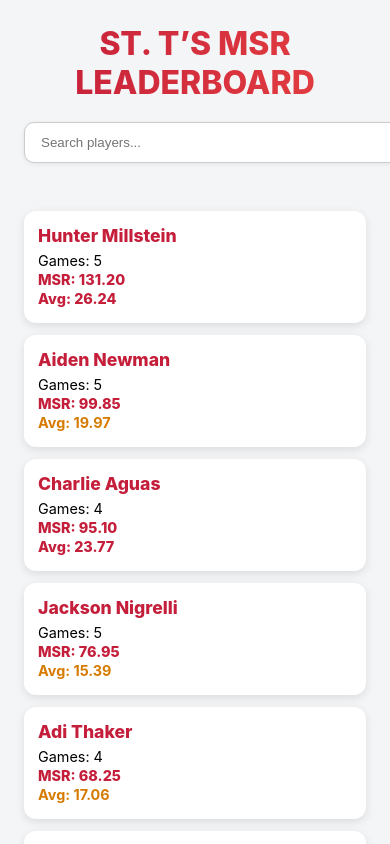
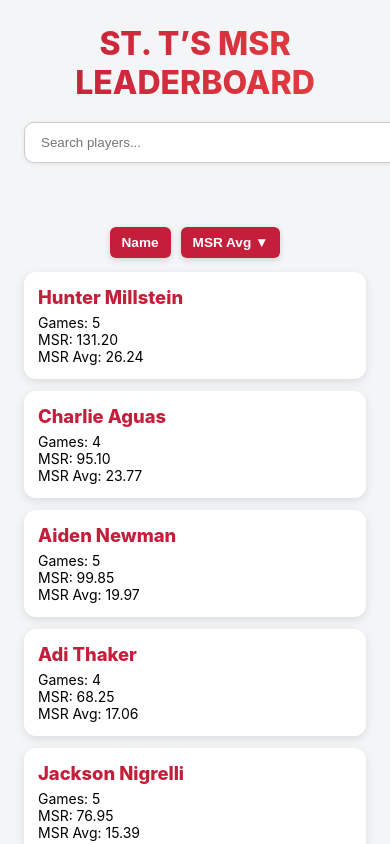
Before and after one commit to Jacksonthomas10/StTs-MSR-CYO-2025, a React (Create React App) app: page / in a window 390 px wide. Shown: the top 844 px of the page. Built offline with nearby package versions, Linux system fonts and the light colour scheme.

Commit message:
Updated UX, mobile mode, table display, and MSR ranking

```diff
--- a/src/App.css
+++ b/src/App.css
@@ -1,4 +1,6 @@
-/* GLOBAL LAYOUT */
+/* ---------------------------------------------------
+   GLOBAL LAYOUT
+--------------------------------------------------- */
 html, body {
   height: 100%;
 }
@@ -16,7 +18,9 @@ body {
   text-align: center;
 }
 
-/* HEADER */
+/* ---------------------------------------------------
+   HEADER
+--------------------------------------------------- */
 .app-header {
   font-size: 2rem;
   font-weight: 800;
@@ -27,7 +31,9 @@ body {
   text-transform: uppercase;
 }
 
-/* SEARCH BAR */
+/* ---------------------------------------------------
+   SEARCH BAR
+--------------------------------------------------- */
 .search-bar {
   max-width: 420px;
   width: 100%;
@@ -38,11 +44,14 @@ body {
   box-shadow: 0 1px 4px rgba(0,0,0,0.08);
 }
 
-/* TABLE CONTAINER */
+/* ---------------------------------------------------
+   TABLE CONTAINER
+--------------------------------------------------- */
 .table-container {
   overflow-x: auto;
   margin-bottom: 1.5rem;
   -webkit-overflow-scrolling: touch;
+  padding-bottom: 1rem;
 }
 
 .leaderboard-table {
@@ -55,7 +64,9 @@ body {
   box-shadow: 0 4px 14px rgba(0,0,0,0.08);
 }
 
-/* TABLE HEADER */
+/* ---------------------------------------------------
+   TABLE HEADER
+--------------------------------------------------- */
 .leaderboard-table th {
   background-color: #C41E3A;
   color: white;
@@ -65,13 +76,17 @@ body {
   cursor: pointer;
 }
 
-/* TABLE BODY */
+/* ---------------------------------------------------
+   TABLE BODY
+--------------------------------------------------- */
 .leaderboard-table td {
   padding: 12px 16px;
   border-bottom: 1px solid #eee;
 }
 
-/* COLOR CODING */
+/* ---------------------------------------------------
+   COLOR CODING (Elite / Strong / Emerging)
+--------------------------------------------------- */
 .msr-elite {
   color: #C41E3A;
   font-weight: 800;
@@ -87,7 +102,31 @@ body {
   font-weight: 600;
 }
 
-/* MOBILE CARDS */
+/* ---------------------------------------------------
+   MOBILE SORT BAR (NEW)
+--------------------------------------------------- */
+.mobile-sort-bar {
+  display: flex;
+  justify-content: center;
+  gap: 10px;
+  margin-bottom: 14px;
+}
+
+.mobile-sort-bar button {
+  padding: 8px 12px;
+  font-size: 0.85rem;
+  border-radius: 6px;
+  border: none;
+  background: #C41E3A;
+  color: white;
+  font-weight: 700;
+  cursor: pointer;
+  box-shadow: 0 2px 6px rgba(0,0,0,0.15);
+}
+
+/* ---------------------------------------------------
+   MOBILE CARDS
+--------------------------------------------------- */
 .mobile-only {
   display: none;
 }
@@ -108,25 +147,25 @@ body {
     margin-bottom: 12px;
     text-align: left;
     box-shadow: 0 3px 10px rgba(0,0,0,0.1);
+    animation: fadeIn 0.35s ease-out forwards;
   }
 
   .mobile-name {
-    position: sticky;
-    top: 0;
-    background: white;
-    font-size: 1.1rem;
+    font-size: 1.15rem;
     font-weight: 800;
+    color: #C41E3A;
     margin-bottom: 6px;
-    color: #C41E3A;
   }
 
   .stat {
     font-size: 0.9rem;
-    margin: 2px 0;
+    margin: 3px 0;
   }
 }
 
-/* FADE-IN ANIMATION */
+/* ---------------------------------------------------
+   FADE-IN ANIMATION
+--------------------------------------------------- */
 .fade-in {
   opacity: 0;
   transform: translateY(8px);
@@ -140,9 +179,11 @@ body {
   }
 }
 
-/* HIGHLIGHT SEARCH MATCH */
+/* ---------------------------------------------------
+   SEARCH HIGHLIGHT (optional if used)
+--------------------------------------------------- */
 mark {
   background: #ffe38f;
-  padding: 0 2px;
+  padding: 0 3px;
   border-radius: 3px;
 }
--- a/src/App.js
+++ b/src/App.js
@@ -6,15 +6,14 @@ function App() {
   const [playerData, setPlayerData] = useState([]);
   const [searchTerm, setSearchTerm] = useState("");
   const [sortConfig, setSortConfig] = useState({
-    key: "MSR",
+    key: "MSR_Avg",
     direction: "desc",
   });
 
-  // CSV file in /public
   const csvUrl = process.env.PUBLIC_URL + "/stt_msr.csv";
 
   /* ---------------------------------------------
-     LOAD DATA FROM CSV
+     LOAD DATA
   --------------------------------------------- */
   useEffect(() => {
     d3.csv(csvUrl).then((data) => {
@@ -24,19 +23,20 @@ function App() {
         MSR: Number(row["MSR"]),
         MSR_Avg: Number(row["MSR Avg"]),
       }));
-
       setPlayerData(cleaned);
     });
   }, [csvUrl]);
 
   /* ---------------------------------------------
-     SORTING
+     SORTING LOGIC
   --------------------------------------------- */
   const handleSort = (key) => {
     let direction = "asc";
+
     if (sortConfig.key === key && sortConfig.direction === "asc") {
       direction = "desc";
     }
+
     setSortConfig({ key, direction });
   };
 
@@ -49,39 +49,24 @@ function App() {
     return 0;
   });
 
-  /* ---------------------------------------------
-     FILTER BY SEARCH
-  --------------------------------------------- */
   const filteredData = sortedData.filter((player) =>
     player.Name.toLowerCase().includes(searchTerm.toLowerCase())
   );
 
   /* ---------------------------------------------
-     COLOR CODING BASED ON MSR AVERAGE
-     elite > 20, strong 10–20, emerging < 10
+     COLOR CODING FOR MSR AVG
   --------------------------------------------- */
   const getMSRClass = (value) => {
-    if (value >= 20) return "msr-elite";
-    if (value >= 10) return "msr-strong";
-    return "msr-emerging";
+    if (value > 20) return "msr-high";
+    if (value >= 10) return "msr-mid";
+    return "msr-low";
   };
 
-  /* ---------------------------------------------
-     SEARCH TERM HIGHLIGHTER
-  --------------------------------------------- */
-  const highlightMatch = (text) => {
-    if (!searchTerm) return text;
-    const regex = new RegExp(`(${searchTerm})`, "i");
-    return text.replace(regex, "<mark>$1</mark>");
-  };
-
-  /* ---------------------------------------------
-     RENDER
-  --------------------------------------------- */
   return (
     <div className="app-container">
       <header className="app-header">St. T’s MSR Leaderboard</header>
 
+      {/* Search */}
       <input
         type="text"
         className="search-bar"
@@ -90,58 +75,59 @@ function App() {
         onChange={(e) => setSearchTerm(e.target.value)}
       />
 
-      {/* Desktop Table View */}
+      {/* ---------- DESKTOP TABLE ---------- */}
       <div className="table-container">
         <table className="leaderboard-table">
           <thead>
             <tr>
               <th onClick={() => handleSort("Name")}>
-                Name {sortConfig.key === "Name" && <span className="sort-arrow">⬍</span>}
+                Name {sortConfig.key === "Name" ? (sortConfig.direction === "asc" ? "▲" : "▼") : ""}
               </th>
               <th onClick={() => handleSort("Games")}>
-                Games {sortConfig.key === "Games" && <span className="sort-arrow">⬍</span>}
+                Games {sortConfig.key === "Games" ? (sortConfig.direction === "asc" ? "▲" : "▼") : ""}
               </th>
               <th onClick={() => handleSort("MSR")}>
-                MSR {sortConfig.key === "MSR" && <span className="sort-arrow">⬍</span>}
+                MSR {sortConfig.key === "MSR" ? (sortConfig.direction === "asc" ? "▲" : "▼") : ""}
               </th>
               <th onClick={() => handleSort("MSR_Avg")}>
-                MSR Avg {sortConfig.key === "MSR_Avg" && <span className="sort-arrow">⬍</span>}
+                MSR Avg {sortConfig.key === "MSR_Avg" ? (sortConfig.direction === "asc" ? "▲" : "▼") : ""}
               </th>
             </tr>
           </thead>
 
           <tbody>
             {filteredData.map((player, idx) => (
-              <tr key={idx} className="fade-in">
-                <td
-                  dangerouslySetInnerHTML={{ __html: highlightMatch(player.Name) }}
-                />
+              <tr key={idx}>
+                <td>{player.Name}</td>
                 <td>{player.Games}</td>
-                <td className={getMSRClass(player.MSR)}>{player.MSR.toFixed(2)}</td>
-                <td className={getMSRClass(player.MSR_Avg)}>{player.MSR_Avg.toFixed(2)}</td>
+                <td>{player.MSR.toFixed(2)}</td>
+                <td className={getMSRClass(player.MSR_Avg)}>
+                  {player.MSR_Avg.toFixed(2)}
+                </td>
               </tr>
             ))}
           </tbody>
         </table>
       </div>
 
-      {/* Mobile Card View */}
+      {/* ---------- MOBILE CARD VIEW ---------- */}
       <div className="mobile-only">
+        <div className="mobile-sort-bar">
+          <button onClick={() => handleSort("Name")}>
+            Name {sortConfig.key === "Name" ? (sortConfig.direction === "asc" ? "▲" : "▼") : ""}
+          </button>
+          <button onClick={() => handleSort("MSR_Avg")}>
+            MSR Avg {sortConfig.key === "MSR_Avg" ? (sortConfig.direction === "asc" ? "▲" : "▼") : ""}
+          </button>
+        </div>
+
         {filteredData.map((player, idx) => (
-          <div className="mobile-card fade-in" key={idx}>
-            <div
-              className="mobile-name"
-              dangerouslySetInnerHTML={{ __html: highlightMatch(player.Name) }}
-            />
-
-            <div className="stat">Games: {player.Games}</div>
-
-            <div className={`stat ${getMSRClass(player.MSR)}`}>
-              MSR: {player.MSR.toFixed(2)}
-            </div>
-
-            <div className={`stat ${getMSRClass(player.MSR_Avg)}`}>
-              Avg: {player.MSR_Avg.toFixed(2)}
+          <div className="mobile-card" key={idx}>
+            <div className="mobile-name">{player.Name}</div>
+            <div className="mobile-stat">Games: {player.Games}</div>
+            <div className="mobile-stat">MSR: {player.MSR.toFixed(2)}</div>
+            <div className={`mobile-stat ${getMSRClass(player.MSR_Avg)}`}>
+              MSR Avg: {player.MSR_Avg.toFixed(2)}
             </div>
           </div>
         ))}
```
